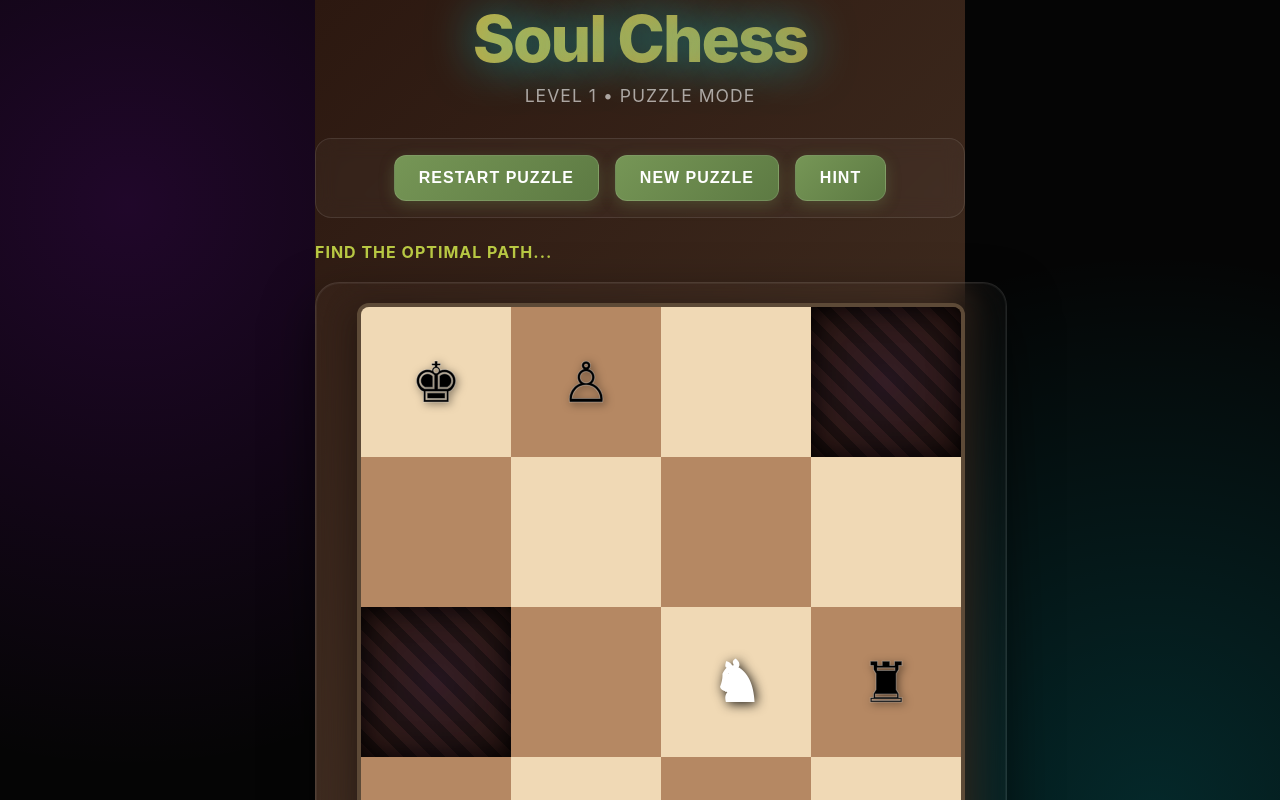
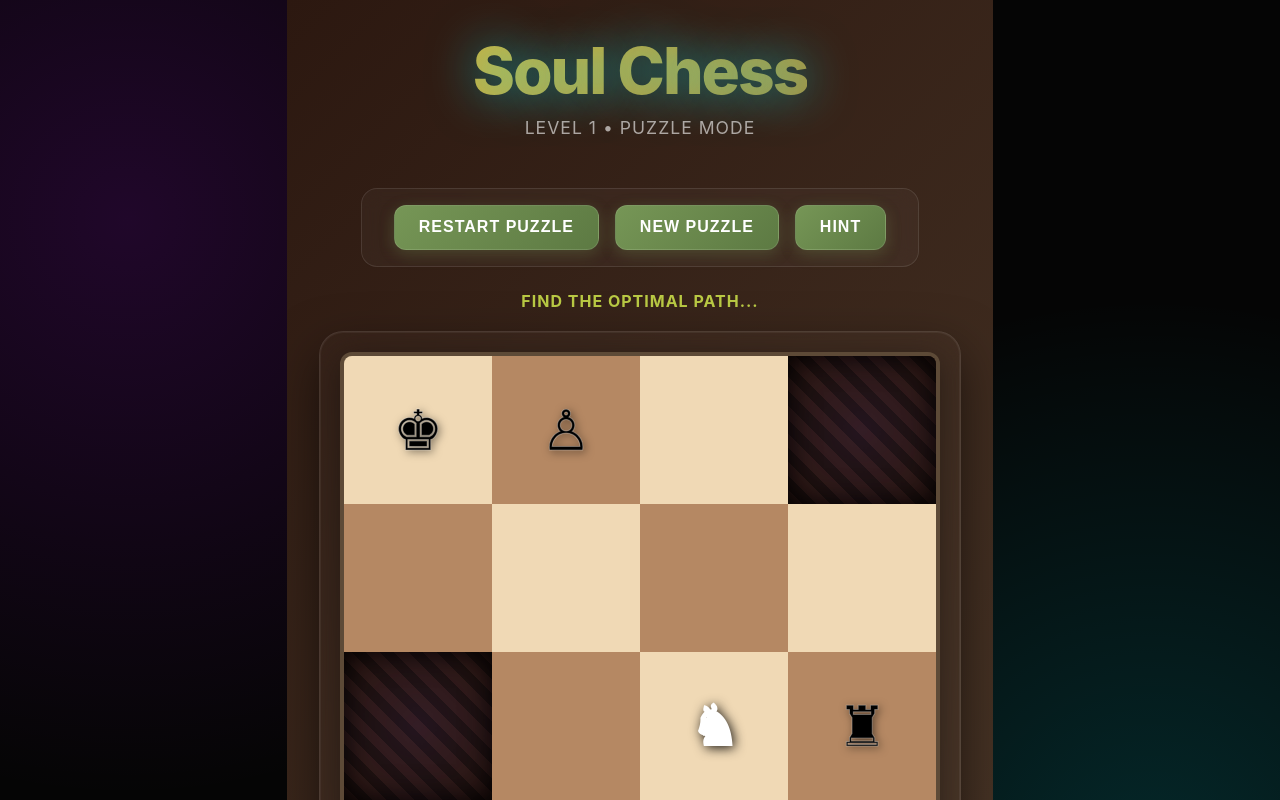
Before and after one commit to ramonandrio/soul-chess, a React (Vite) app: page / in a window 1280 px wide. Shown: the top 800 px of the page. Built offline with nearby package versions, Linux system fonts and the light colour scheme.

Commit message:
Fix horizontal scroll with universal box-sizing and overflow constraints

```diff
--- a/src/index.css
+++ b/src/index.css
@@ -13,11 +13,16 @@
   --glass-border: rgba(255, 255, 255, 0.1);
 }
 
+* {
+  box-sizing: border-box;
+}
+
 html,
 body {
   overflow-x: hidden;
   width: 100%;
   max-width: 100vw;
+  position: relative;
 }
 
 body {
@@ -32,7 +37,6 @@ body {
   justify-content: center;
   min-height: 100vh;
 }
-}
 
 .app-container {
   display: flex;
@@ -40,8 +44,9 @@ body {
   align-items: center;
   padding: 2rem;
   width: 100%;
-  max-width: 900px;
+  max-width: 100%;
   box-sizing: border-box;
+  overflow-x: hidden;
 }
 
 header {
```
